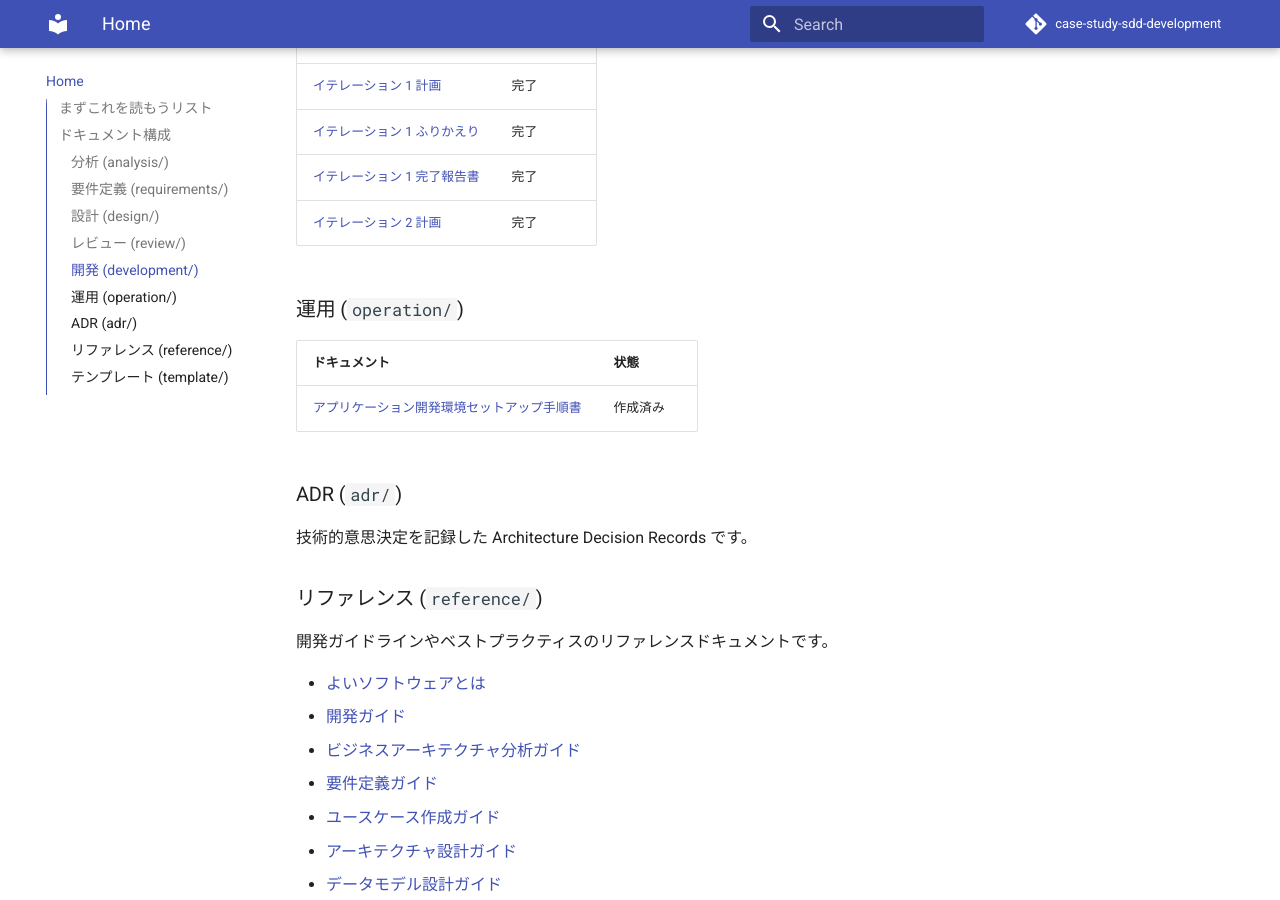
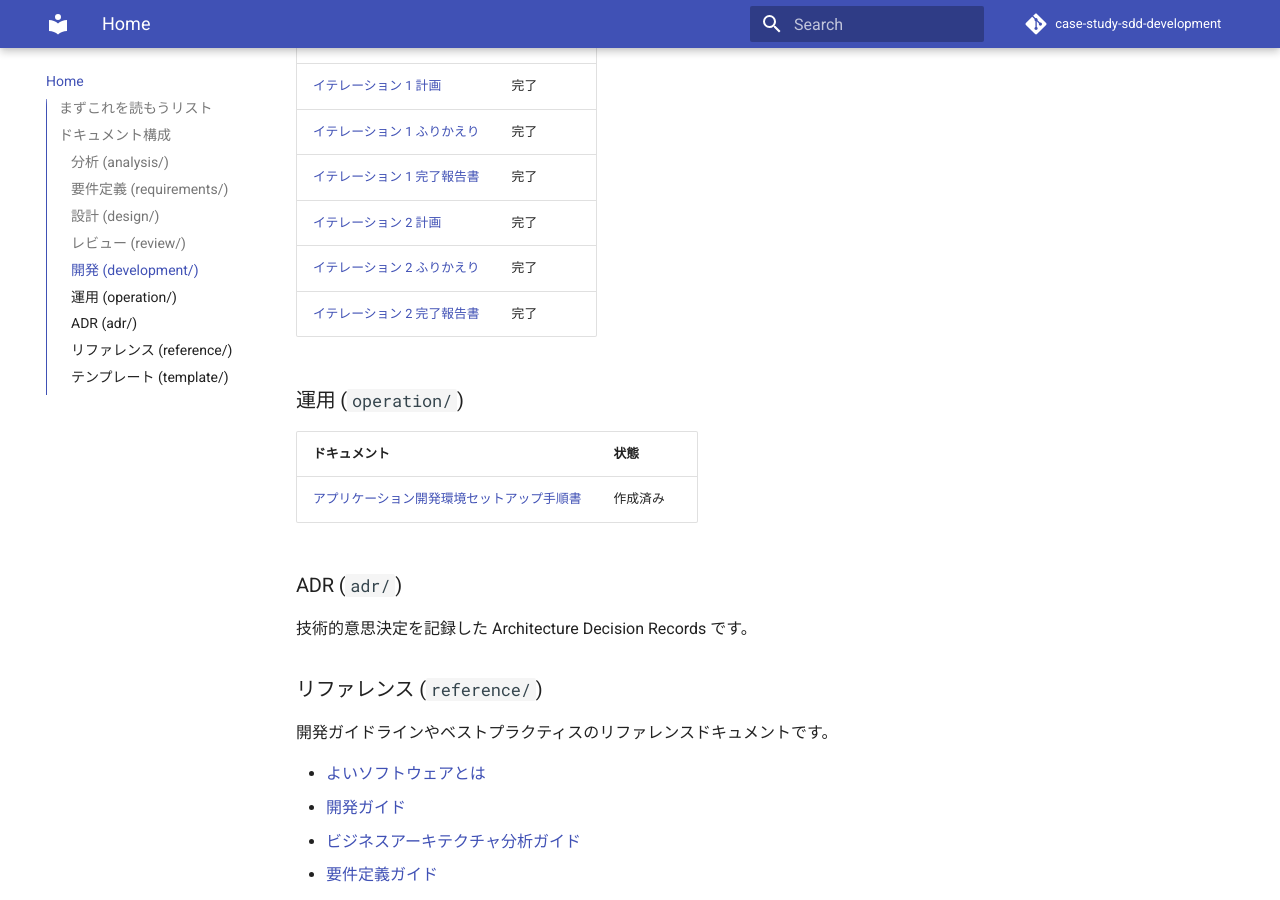
Before and after one commit to k2works/case-study-sdd-development, an MkDocs documentation site: the page built from docs/index.md, in a window 1280 px wide and 900 px high, scrolled down 2174 px. Built offline with MkDocs 1.6.1 and Material for MkDocs 9.7.7, drawn with Linux system fonts in a browser that asks for light colours; comment, search, counter and statistics services are not loaded.

Commit message:
docs: IT2 ふりかえり・報告書をドキュメントインデックスに追加

```diff
--- a/docs/index.md
+++ b/docs/index.md
@@ -61,6 +61,8 @@
 | [イテレーション 1 ふりかえり](./development/retrospective-1.md) | 完了 |
 | [イテレーション 1 完了報告書](./development/iteration_report-1.md) | 完了 |
 | [イテレーション 2 計画](./development/iteration_plan-2.md) | 完了 |
+| [イテレーション 2 ふりかえり](./development/retrospective-2.md) | 完了 |
+| [イテレーション 2 完了報告書](./development/iteration_report-2.md) | 完了 |
 
 ### 運用 (`operation/`)
 
--- a/mkdocs.yml
+++ b/mkdocs.yml
@@ -100,6 +100,8 @@ nav:
       - イテレーション 1 ふりかえり: development/retrospective-1.md
       - イテレーション 1 完了報告書: development/iteration_report-1.md
       - イテレーション 2 計画: development/iteration_plan-2.md
+      - イテレーション 2 ふりかえり: development/retrospective-2.md
+      - イテレーション 2 完了報告書: development/iteration_report-2.md
   - 運用:
       - 概要: operation/index.md
       - アプリケーション開発環境セットアップ: operation/dev_app_instruction.md
```
Also changed, not shown: docs/development/index.md (+1 -1 lines).
